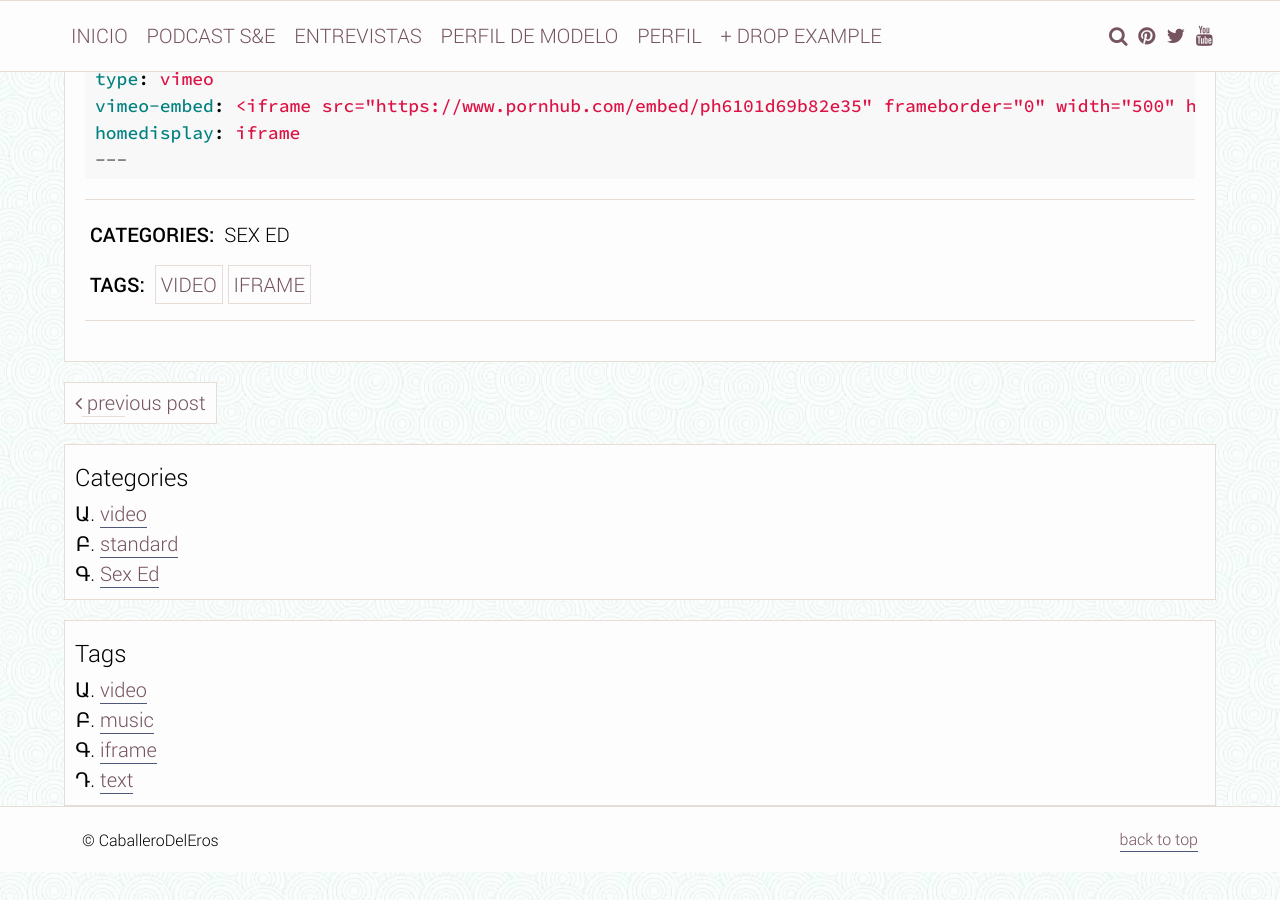
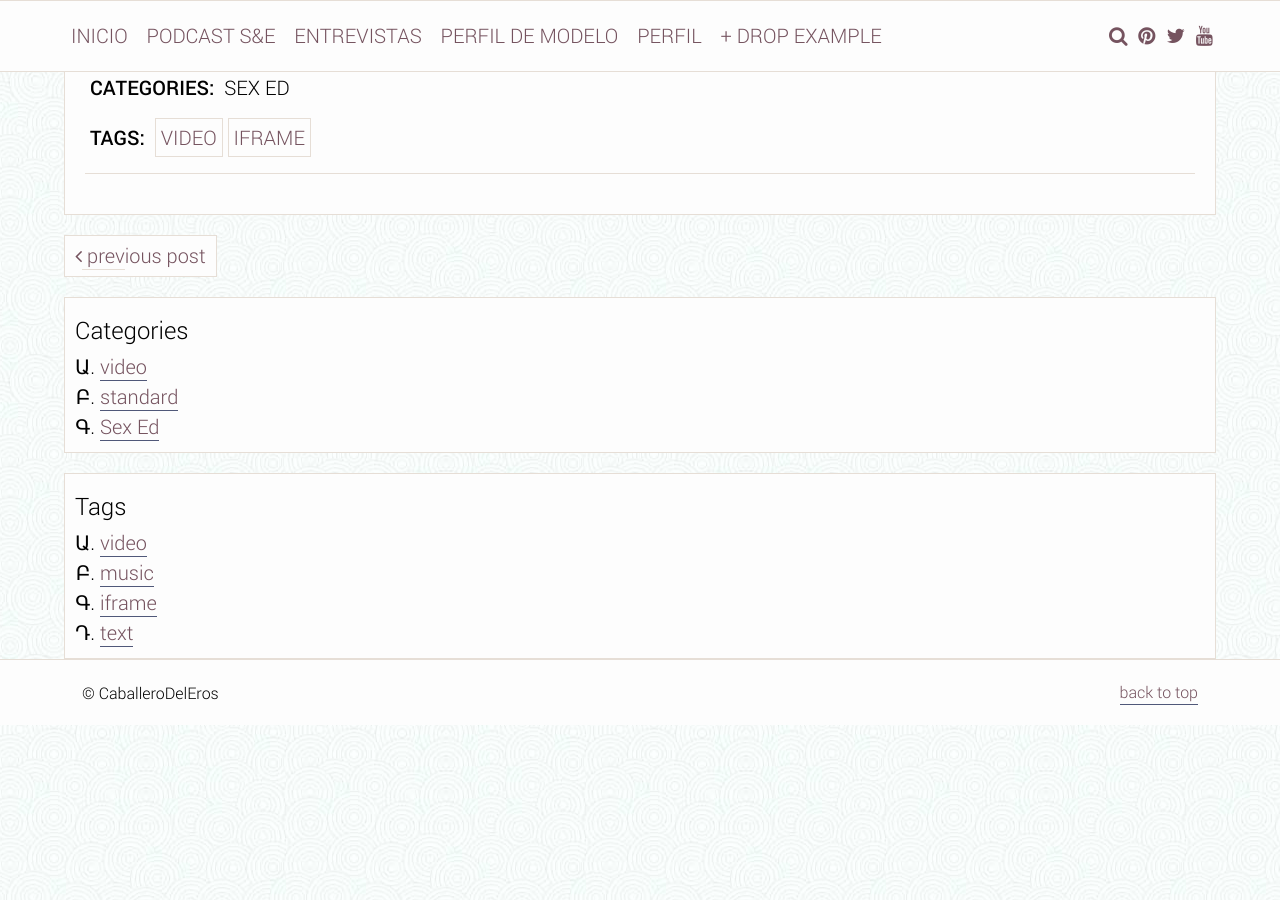
Before and after one commit to Caballerodeleros/-Caballerodeleros.github.io, a Jekyll site: the page built from _posts/2021-12-04-ponhu.md, in a window 1280 px wide and 900 px high, scrolled down 949 px. Built offline with Jekyll 4.4.1, drawn with Linux system fonts in a browser that asks for light colours.

Commit message:
Update 2021-12-04-ponhu.md

````diff
--- a/_posts/2021-12-04-ponhu.md
+++ b/_posts/2021-12-04-ponhu.md
@@ -10,11 +10,3 @@ category: [Sex Ed]
 ¿Alguna vez te has sentido culpable por masturbarte?
 Pues entonces tú y yo tenemos que hablar.
 Te invito a ver el siguiente video donde hablamos sobre la importancia de este acto.
-
-``` yml
----
-type: vimeo
-vimeo-embed: <iframe src="https://www.pornhub.com/embed/ph6101d69b82e35" frameborder="0" width="500" height="281" scrolling="no" allowfullscreen></iframe>
-homedisplay: iframe
----
-```
````
